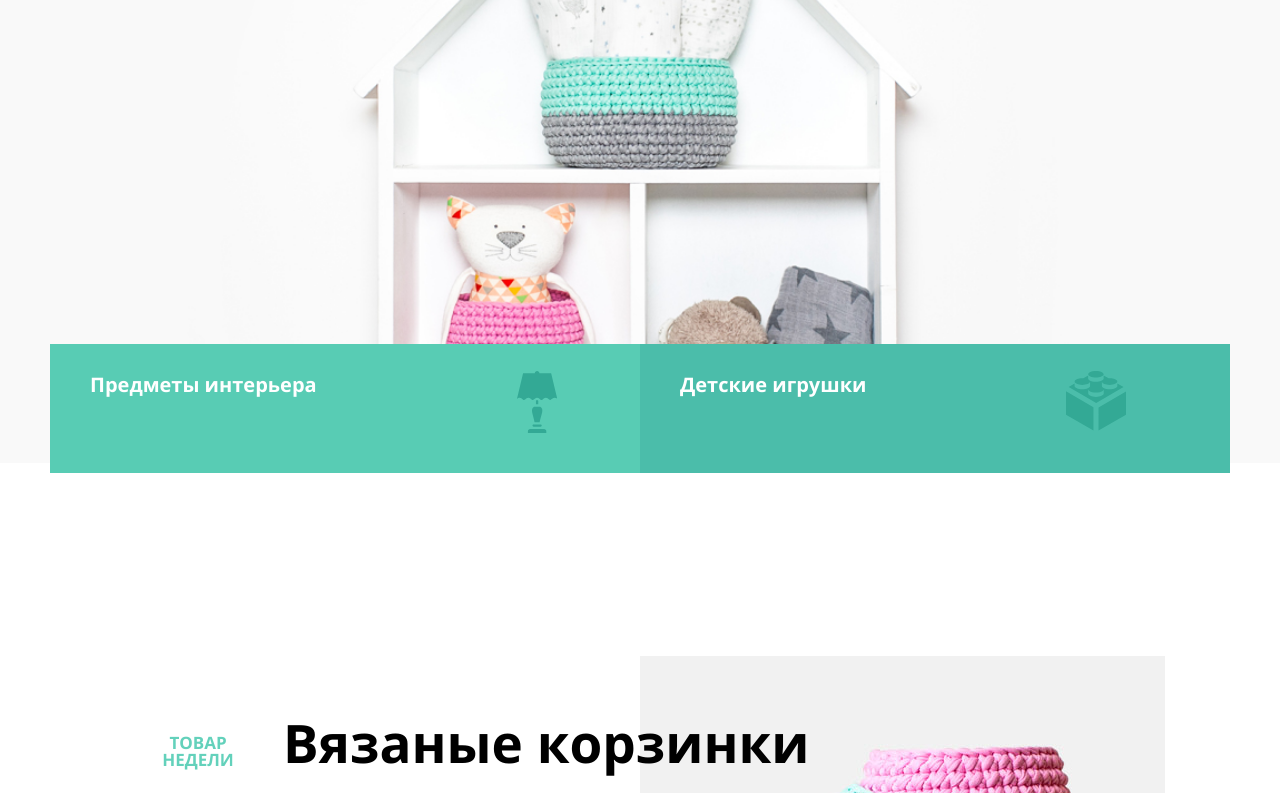
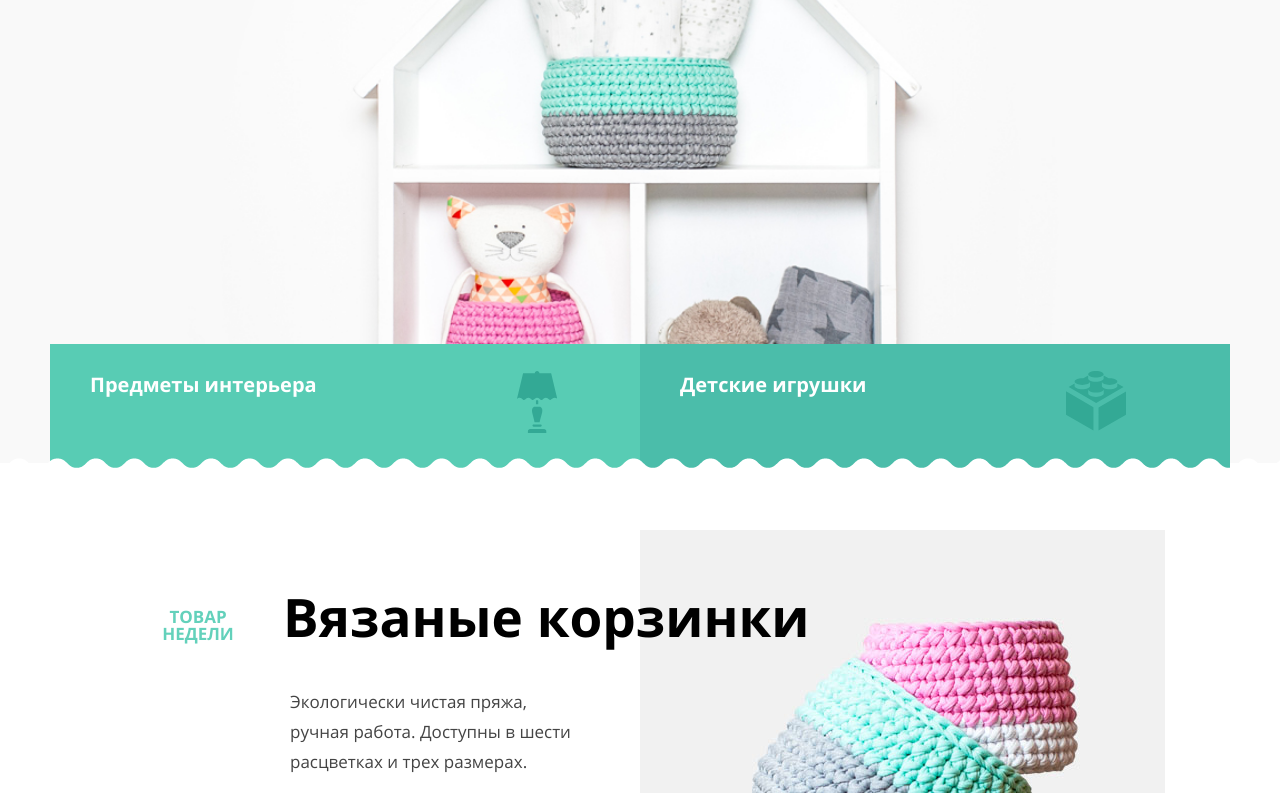
Before and after one commit to wubabka/151343-mishka, a website: page index.html in a window 1280 px wide. Shown: the part 371-1164 px from the top of the page. Drawn offline with nearby package versions, Linux system fonts and the light colour scheme; files that its build step writes are made by us from their sources; a script that the page names is missing; files whose address does not match are found by name.

Commit message:
Fix position

```diff
--- a/index.html
+++ b/index.html
@@ -168,10 +168,10 @@
     </div>
   </section>
 
-  <!--<section class="zig-zag">
+  <section class="zig-zag">
     <div class="zig-zag__container">
     </div>
-  </section>-->
+  </section>
 
   <section class="product  container-center">
     <div class="product__wrapper">
--- a/sass/blocks/page-title.scss
+++ b/sass/blocks/page-title.scss
@@ -44,14 +44,14 @@
     margin-top: 0px;
     border-top: 1px solid rgb(229, 229, 229);
   }
-  .page-title::after {
-    content: "";
-    position: absolute;
-    top: 305px;
-    width: 100%;
-    height: 24px;
-    background-image: url(/img/zigzag-tablet.png);
-  }
+  // .page-title::after {
+  //   content: "";
+  //   position: absolute;
+  //   top: 305px;
+  //   width: 100%;
+  //   height: 24px;
+  //   background-image: url(/img/zigzag-tablet.png);
+  // }
   .page-title--index {
     height: 550px;
     background-color: rgb(248, 248, 248);
```
Also changed, not shown: catalog.html (+5 -0 lines), form.html (+5 -0 lines).
